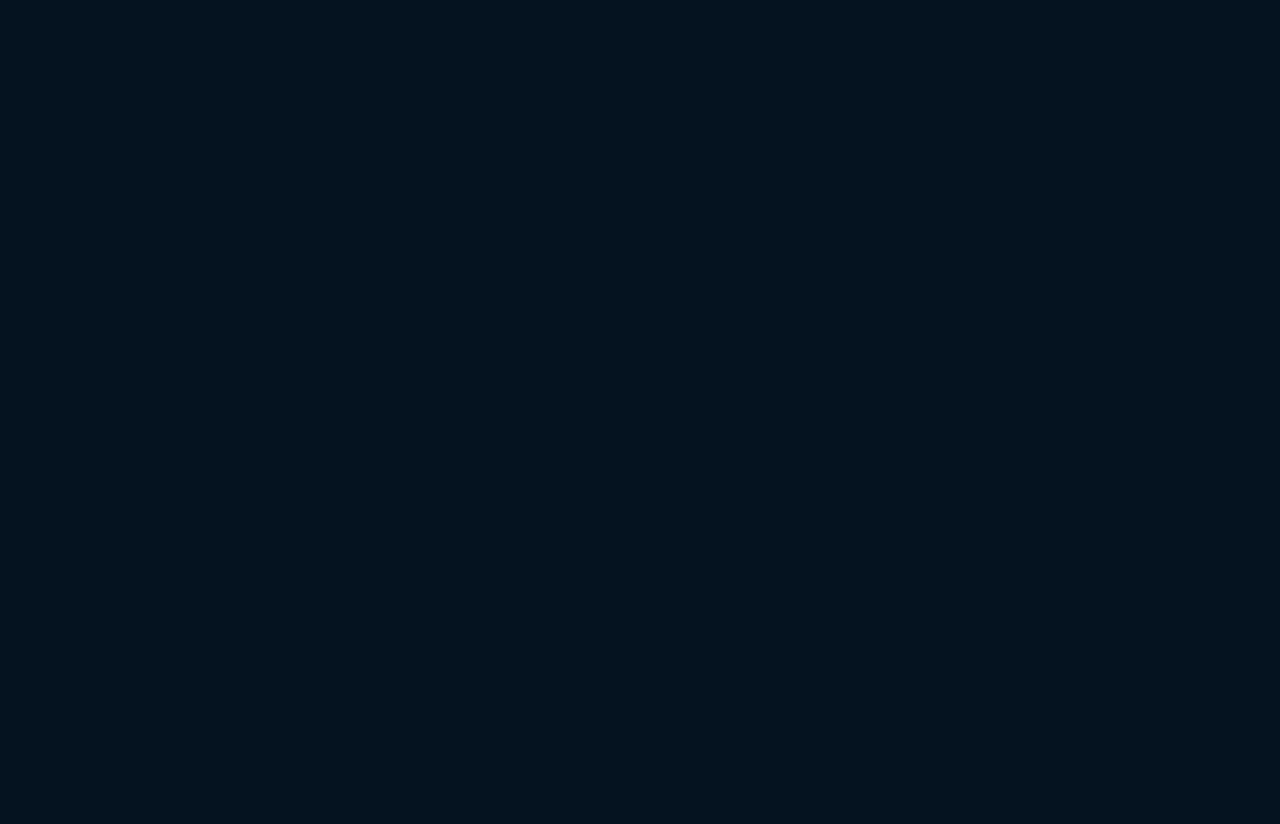
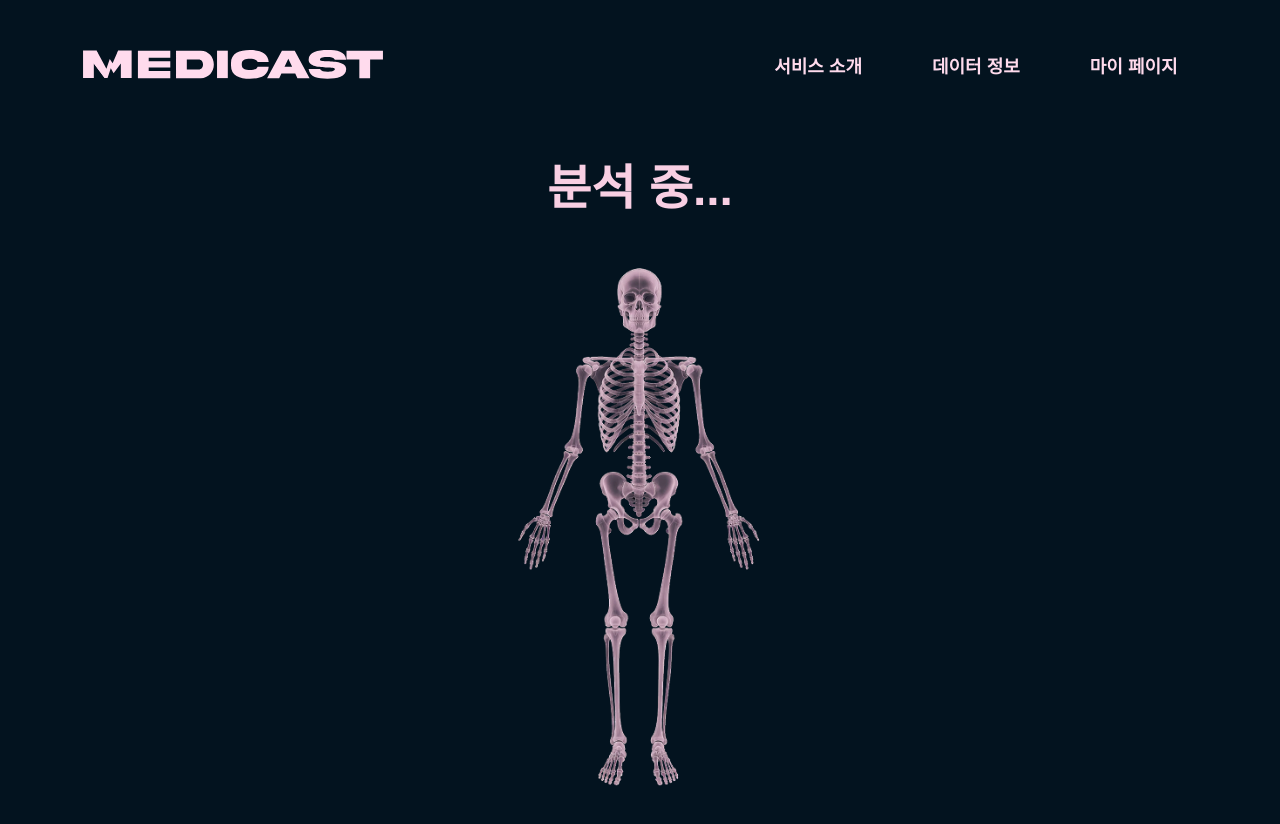
Before and after one commit to 2026-DDJ/FE, a React (Vite) app: page /analysis/loading in a window 1280 px wide. Before the commit this address had no page. Shown: the top 824 px of the page. Before the commit the page ends 800 px from the top, so only its background shows below. Built offline with nearby package versions, Linux system fonts and the light colour scheme; a web font is replaced by a local one.

Commit message:
feat: loading page

```diff
--- a/src/App.jsx
+++ b/src/App.jsx
@@ -14,6 +14,7 @@ import AnalysisLayout from "./pages/analysis/AnalysisLayout";
 import Analysis1 from "./pages/analysis/Analysis1";
 import Analysis2 from "./pages/analysis/Analysis2";
 import Analysis3 from "./pages/analysis/Analysis3";
+import AnalysisLoading from "./pages/analysis/AnalysisLoading";
 
 const App = () => {
   return (
@@ -70,6 +71,11 @@ const App = () => {
           element={<Analysis3 />}
         />
       </Route>
+
+      <Route
+        path="/analysis/loading"
+        element={<AnalysisLoading />}
+      />
     </Routes>
   );
 };
--- a/src/pages/analysis/Analysis3.jsx
+++ b/src/pages/analysis/Analysis3.jsx
@@ -29,10 +29,10 @@ const Analysis3 = () => {
   } = useOutletContext();
 
   const handleNext = () => {
-    console.log("최종 입력 데이터:", formData);
+  console.log("최종 입력 데이터:", formData);
 
-    // 추후 의료비 예측 API 연결
-  };
+  navigate("/analysis/loading");
+};
 
   return (
     <AnalysisContainer>
--- /dev/null
+++ b/src/pages/analysis/AnalysisLoading.jsx
@@ -0,0 +1,41 @@
+import Header from "../../components/Header";
+
+import skeletonBg from "../../assets/skeleton_bg.png";
+import skeletonOg from "../../assets/skeleton_og.png";
+
+import {
+  LoadingContainer,
+  LoadingContent,
+  LoadingTitle,
+  SkeletonContainer,
+  SkeletonBackground,
+  SkeletonOverlay,
+} from "../../styles/AnalysisLoading.styles";
+
+const AnalysisLoading = () => {
+  return (
+    <LoadingContainer>
+      <Header />
+
+      <LoadingContent>
+        <LoadingTitle>분석 중...</LoadingTitle>
+
+        <SkeletonContainer>
+          <SkeletonBackground
+            src={skeletonBg}
+            alt="Skeleton"
+          />
+
+          <SkeletonOverlay>
+            <img
+              src={skeletonOg}
+              alt=""
+            />
+          </SkeletonOverlay>
+        </SkeletonContainer>
+      </LoadingContent>
+    </LoadingContainer>
+  );
+};
+
+export default AnalysisLoading;
--- /dev/null
+++ b/src/styles/AnalysisLoading.styles.js
@@ -0,0 +1,94 @@
+import styled, { keyframes } from "styled-components";
+
+const skeletonScan = keyframes`
+  0% {
+    clip-path: inset(0 0 100% 0);
+  }
+
+  100% {
+    clip-path: inset(0 0 0 0);
+  }
+`;
+
+export const LoadingContainer = styled.div`
+  width: 100%;
+  min-height: 100vh;
+  min-height: 100dvh;
+
+  background: #03131f;
+
+  display: flex;
+  flex-direction: column;
+
+  overflow: hidden;
+`;
+
+export const LoadingContent = styled.main`
+  flex: 1;
+
+  display: flex;
+  flex-direction: column;
+  align-items: center;
+
+  padding-top: 80px;
+`;
+
+export const LoadingTitle = styled.h1`
+  margin: 0;
+
+  color: #f8cfe3;
+
+  font-size: 48px;
+  font-weight: 700;
+  line-height: 1.2;
+
+  text-align: center;
+  padding-top: 80px;
+`;
+
+export const SkeletonContainer = styled.div`
+  position: relative;
+
+  width: 400px;
+  height: 620px;
+`;
+
+// 회색 스켈레톤 (기준)
+export const SkeletonBackground = styled.img`
+  position: absolute;
+
+  top: 0px;
+  left: 0px;
+
+  width: 400px;
+  height: 620px;
+
+  object-fit: contain;
+`;
+
+// 핑크 스켈레톤 (수동 조정)
+export const SkeletonOverlay = styled.div`
+  position: absolute;
+
+  top: 0px;
+  left: 0px;
+
+  width: 400px;
+  height: 620px;
+
+  overflow: hidden;
+
+  animation: ${skeletonScan} 4s ease-in-out forwards;
+
+  img {
+    position: absolute;
+
+    top: 0px;
+    left: 0px;
+
+    width: 400px;
+    height: 620px;
+
+    object-fit: contain;
+  }
+`;
```
Also changed, not shown: src/assets/skeleton_bg.png (added), src/assets/skeleton_og.png (added).
